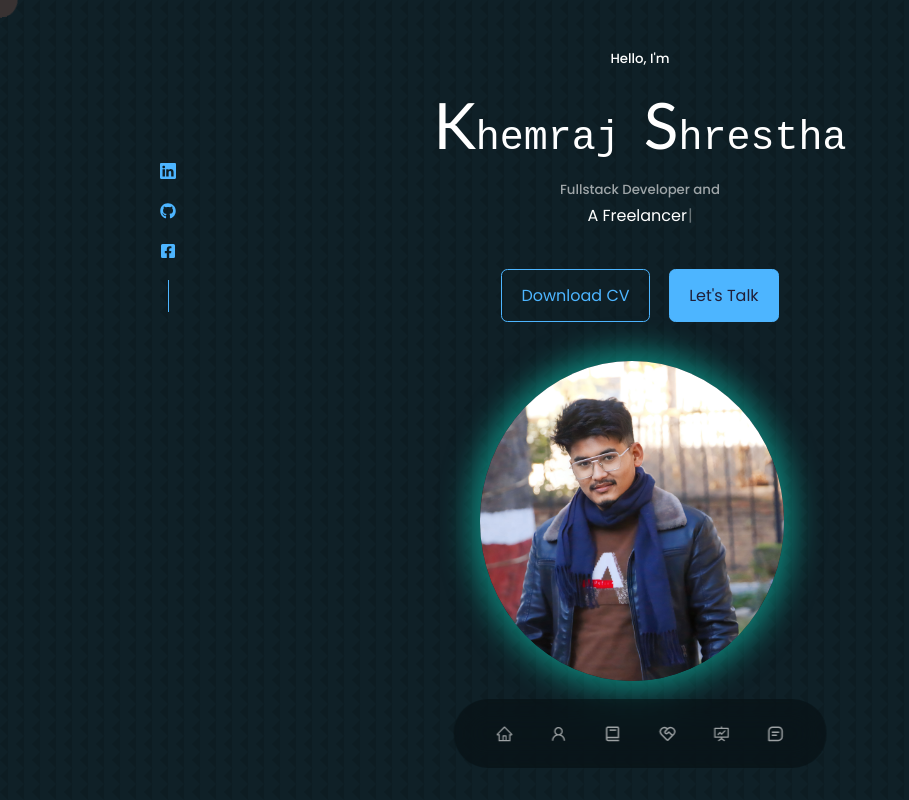
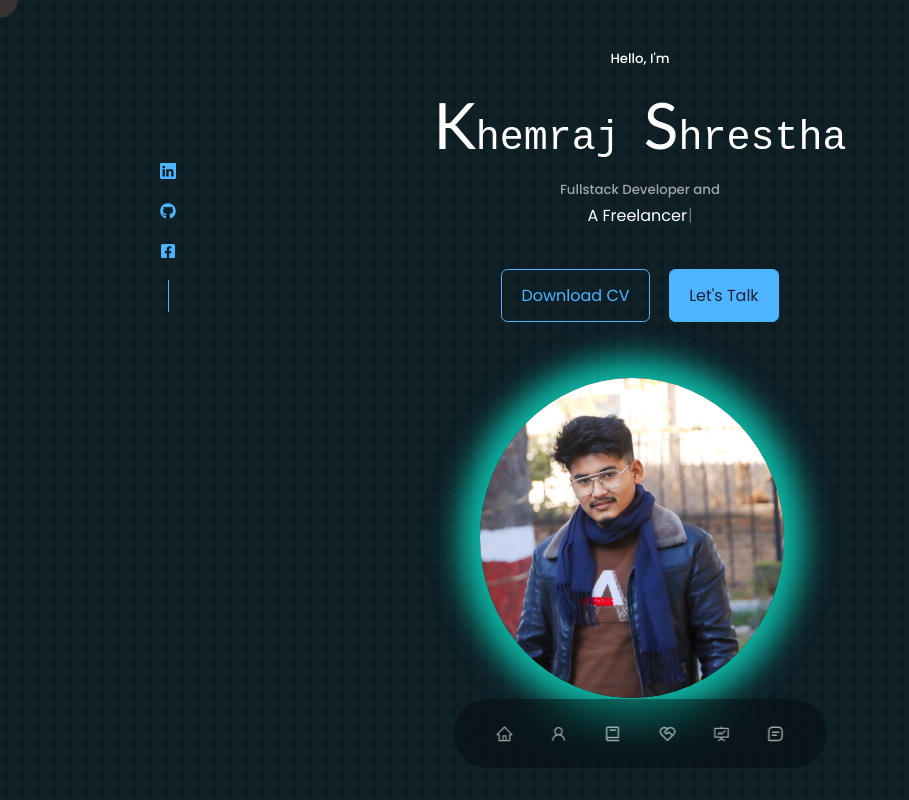
Before and after one commit to khemrajshrestha471/KRS_Portfolio, a React (Create React App) app: page / in a window 1280 px wide. Shown: the top 800 px of the page, without its empty margins (0-909 px from the left). Built offline with nearby package versions, Linux system fonts and the light colour scheme.

Commit message:
animated

```diff
--- a/src/components/header/header.css
+++ b/src/components/header/header.css
@@ -1,5 +1,5 @@
 header {
-    height: 100vh;
+    height: 110vh;
     overflow: hidden;
 }
 
@@ -76,14 +76,30 @@ header {
     width: 19rem;
     height: 20rem;
     left: calc(50% - 10rem);
-    margin: 2.4rem auto;
+    margin: 3.5rem auto;
     border-radius: 50%;
     overflow: hidden;
     position: absolute;
     transform: var(--transition);
     cursor: not-allowed;
-    box-shadow: 0 0 30px 10px rgba(11, 227, 201, 0.5);
+    animation: glow 2s infinite;
 }
+
+.me:hover {
+    animation-play-state: paused;
+}
+
+@keyframes glow {
+    0% {
+      box-shadow: 0 0 30px 10px rgba(11, 227, 201, 0.5);
+    }
+    50% {
+      box-shadow: 0 0 30px 20px rgba(11, 227, 201, 0.8);
+    }
+    100% {
+      box-shadow: 0 0 30px 10px rgba(11, 227, 201, 0.5);
+    }
+  }
 
 .me img {
     width: 100%;
```
